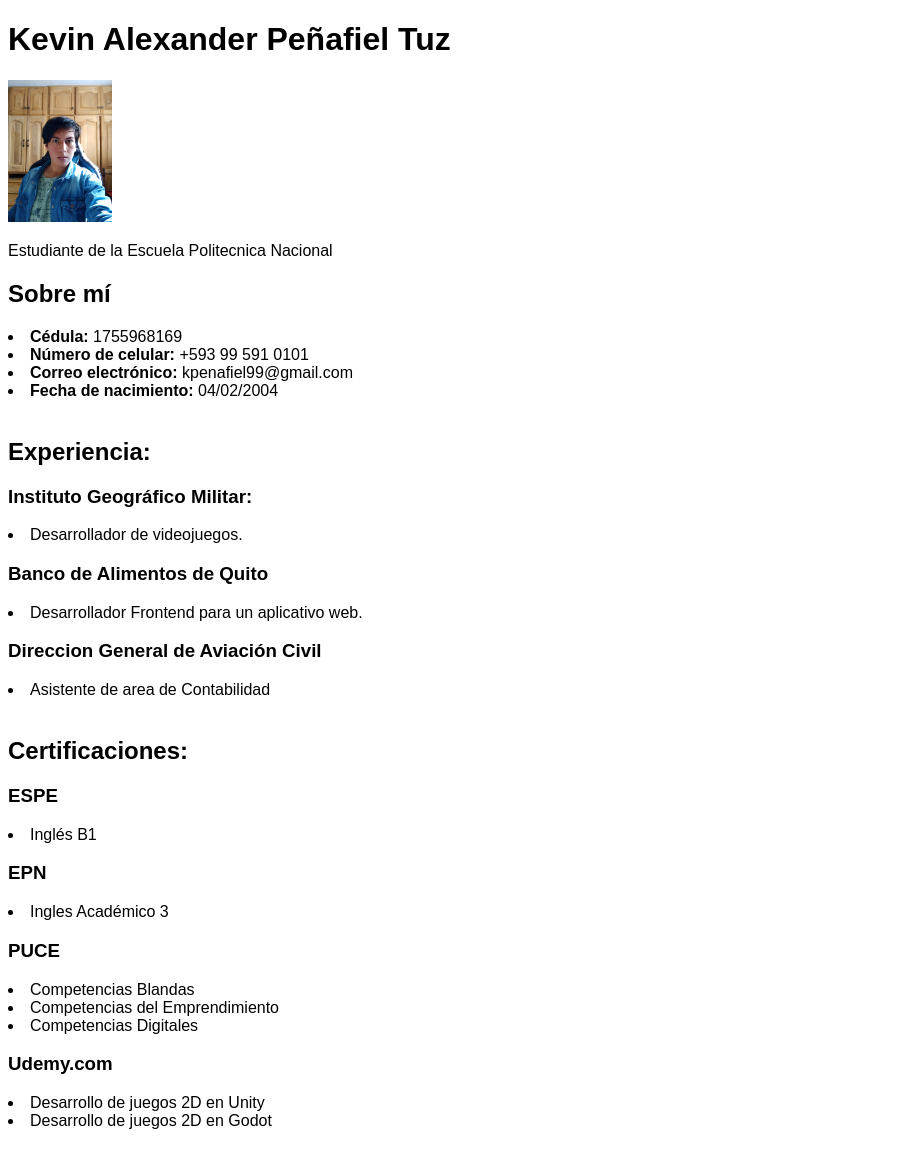
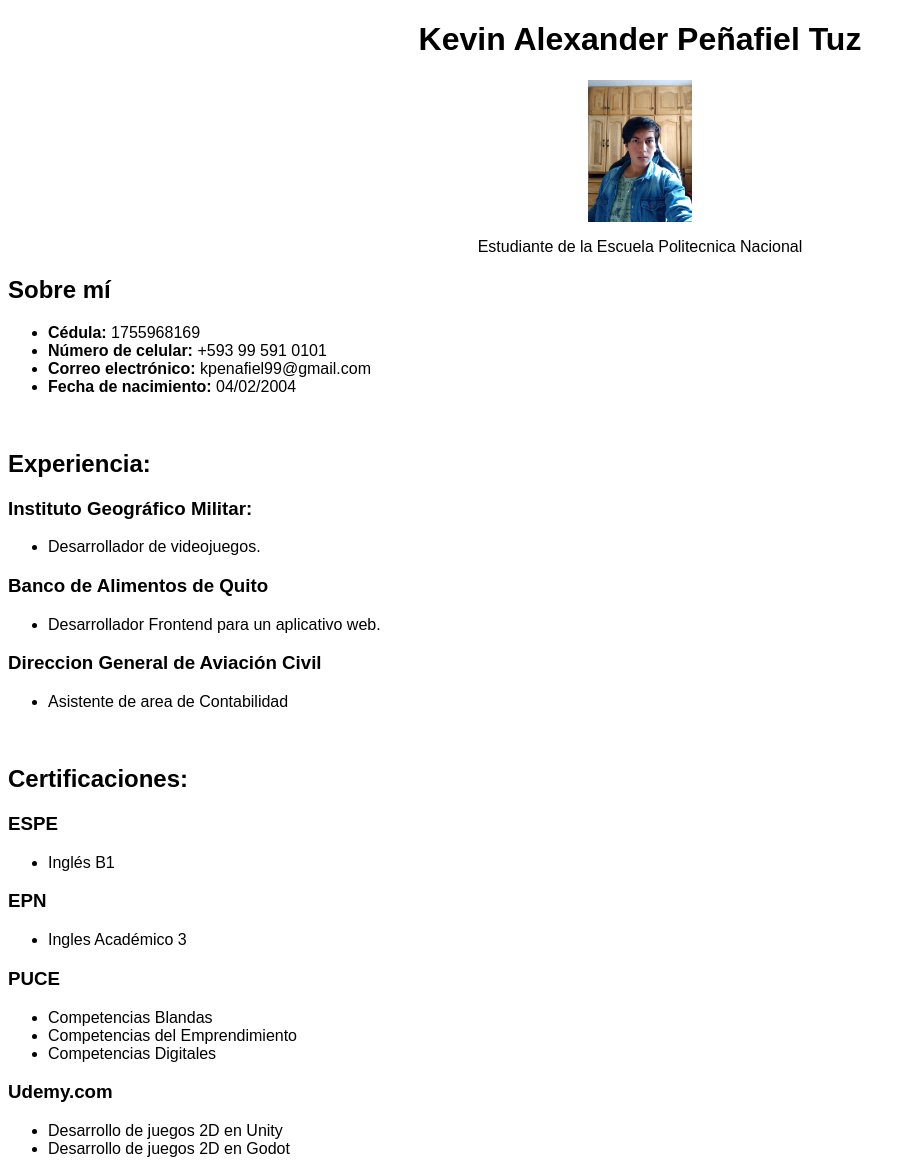
Before and after one commit to 2025A-Web-SW-GR1/webswgr1-penafiel-tuz-kevin-alexander, a plain HTML site: page Trabajos/CV/index.html in a window 1280 px wide. Shown: the top 1161 px of the page, without its empty margins (0-916 px from the left). Drawn offline with Linux system fonts and the light colour scheme.

Commit message:
agragdo css basico

```diff
--- a/Trabajos/CV/index.html
+++ b/Trabajos/CV/index.html
@@ -5,43 +5,71 @@
         body {
             font-family: Arial, Helvetica, sans-serif;
         }
+
+        h1, h2, h3, h4{
+            font-weight: bold;
+        }
+
+        img{
+            display: block;
+            margin-left: auto;
+            margin-right: auto;
+        }
     </style>
     <meta charset="UTF-8">
     <meta name="viewport" content="width=device-width, initial-scale=1.0">
     <title>Kevin Alexander Penafiel Tuz</title>
 </head>
+
 <body>
-    <h1>Kevin Alexander Peñafiel Tuz</h1>
+    <h1 style="text-align: center;">Kevin Alexander Peñafiel Tuz</h1>
     <img src="assets/IMG_20220809_154908.jpg" alt="Kevin Penafiel" width="104" height="142">
-    <p>Estudiante de la Escuela Politecnica Nacional</p>
+    <p style="text-align: center;">Estudiante de la Escuela Politecnica Nacional</p>
     <h2>Sobre mí</h2>
+    <ul>
         <li><b>Cédula:</b> 1755968169</li>
         <li><b>Número de celular:</b> +593 99 591 0101</li>
         <li><b>Correo electrónico:</b> kpenafiel99@gmail.com</li>
         <li><b>Fecha de nacimiento:</b> 04/02/2004</li>
+    </ul>
     <br>
     <h2>Experiencia: </h2>
     <h3>Instituto Geográfico Militar:</h3>
+    <ul>
         <li>Desarrollador de videojuegos.</li>
+    </ul>
     <h3>Banco de Alimentos de Quito</h3>
+    <ul>
         <li>Desarrollador Frontend para un aplicativo web.</li>
+    </ul>
     <h3>Direccion General de Aviación Civil</h3>
+    <ul>
         <li>Asistente de area de Contabilidad</li>
+    </ul>
     <br>
     <h2>Certificaciones: </h2>
     <h3>ESPE</h3>
+    <ul>
         <li>Inglés B1</li>
+    </ul>
     <h3>EPN</h3>
+    <ul>
         <li>Ingles Académico 3</li>
+    </ul>
     <h3>PUCE</h3>
+    <ul>
         <li>Competencias Blandas</li>
         <li>Competencias del Emprendimiento</li>
         <li>Competencias Digitales</li>
+    </ul>
     <h3>Udemy.com</h3>
+    <ul>
         <li>Desarrollo de juegos 2D en Unity</li>
         <li>Desarrollo de juegos 2D en Godot</li>
+    </ul>
     <br>
     <h2>Experiencia con tecnologias:</h2>
+    <ul>
         <li>Python para entrenamiento de IA</li>
         <li>C/C++</li>
         <li>Java</li>
@@ -51,5 +79,6 @@
         <li>Godot Engine</li>
         <li>OpenGL (GLFW/GLAD)</li>
         <li>Expo (React Native)</li>
+    </ul>
 </body>
 </html>
```
Lines whose indentation alone changed are shown as unchanged.
